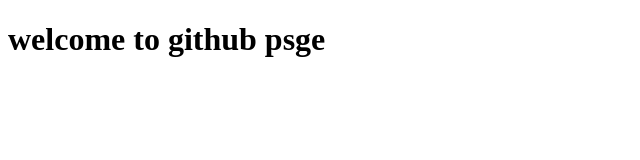
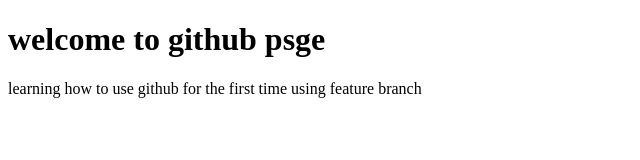
Before and after one commit to sid69696/learningfullstack, a plain HTML site: page index.html in a window 1280 px wide. Shown: the whole page, without its empty margins (0-640 px from the left). Drawn offline with Linux system fonts and the light colour scheme.

Commit message:
feature branch

```diff
--- a/index.html
+++ b/index.html
@@ -5,5 +5,6 @@
   </head>
   <body>
     <h1> welcome to github psge </h1>
+    <p> learning how to use github  for the first time using feature branch</p>
   </body>
 </html>
```
